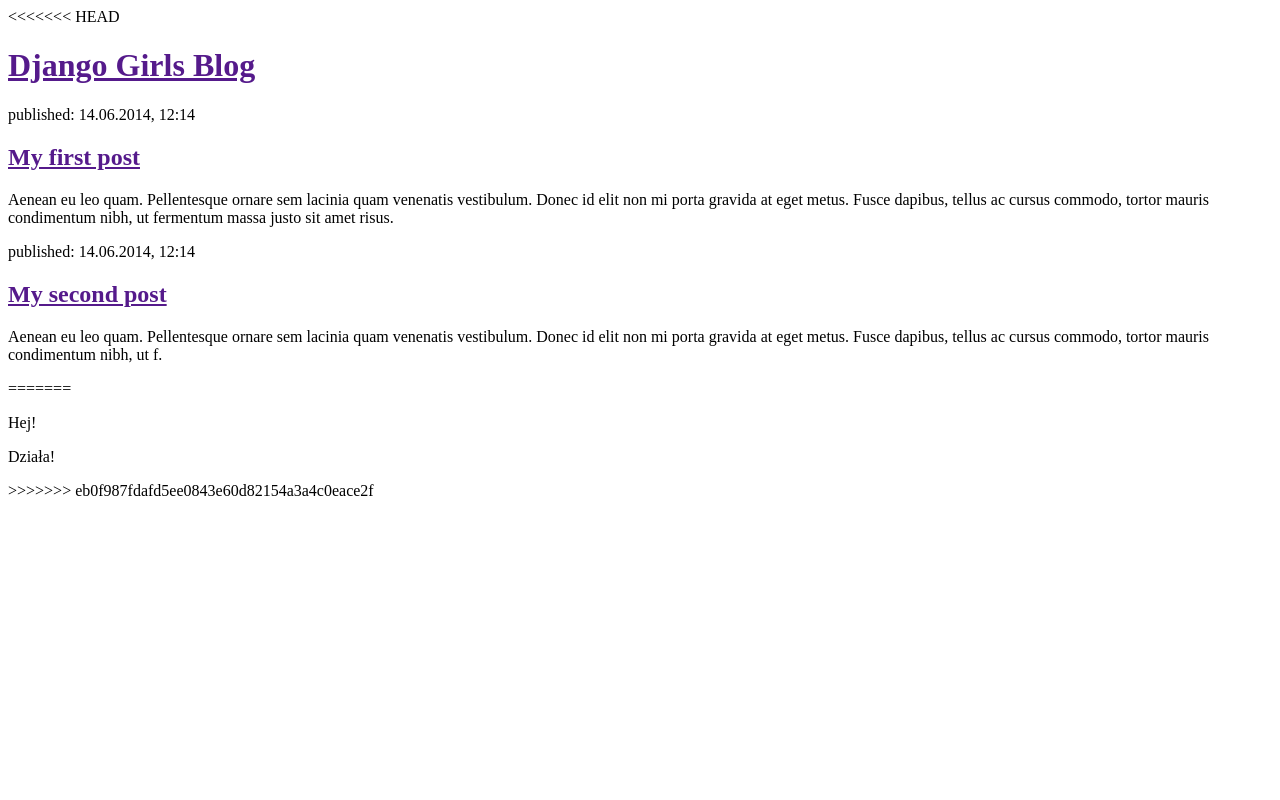
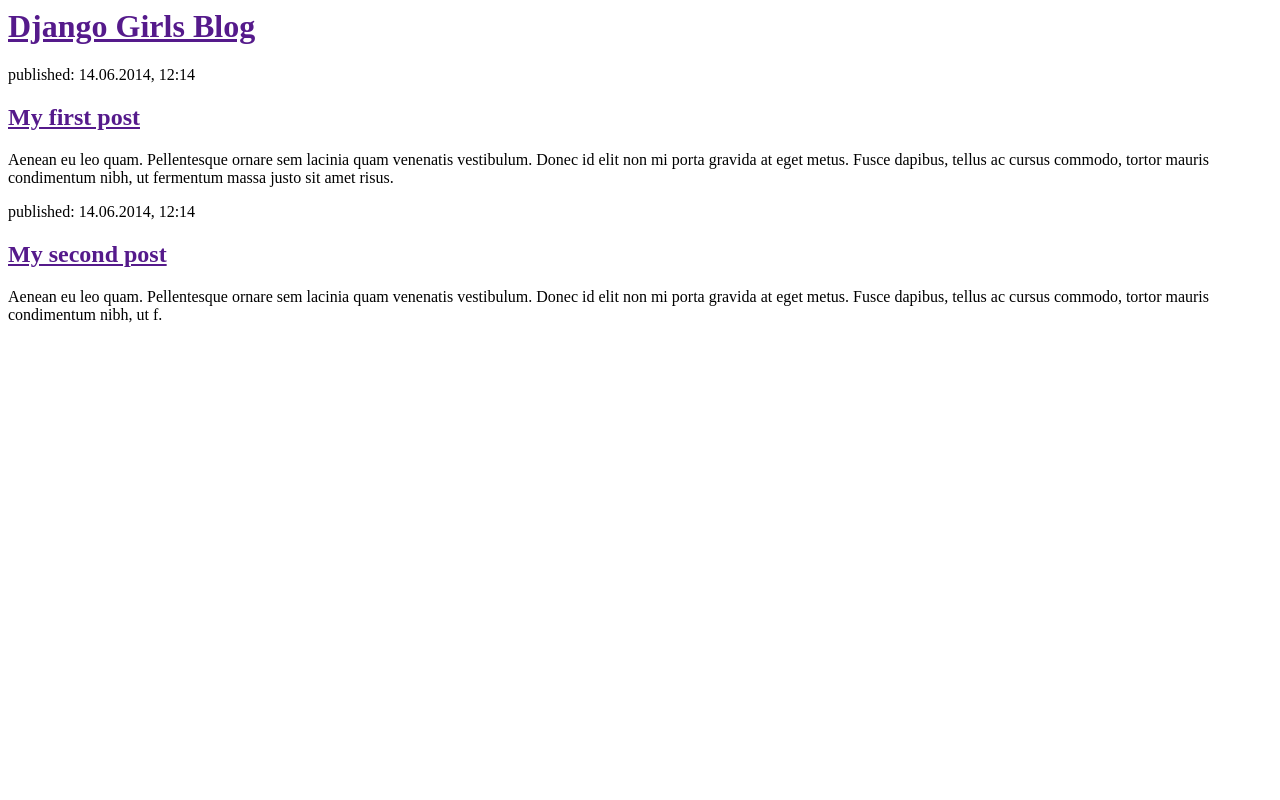
Before and after one commit to sensimila/my-first-blog, a Django app: page / in a window 1280 px wide. Run offline with Django 3.2, Linux system fonts and the light colour scheme.

Commit message:
Zmiany globalne.

```diff
--- a/blog/templates/blog/post_list.html
+++ b/blog/templates/blog/post_list.html
@@ -1,5 +1,4 @@
 <html>
-<<<<<<< HEAD
     <head>
         <title>Django Girls blog</title>
     </head>
@@ -20,8 +19,4 @@
             <p>Aenean eu leo quam. Pellentesque ornare sem lacinia quam venenatis vestibulum. Donec id elit non mi porta gravida at eget metus. Fusce dapibus, tellus ac cursus commodo, tortor mauris condimentum nibh, ut f.</p>
         </div>
     </body>
-=======
-    <p>Hej!</p>
-    <p>Działa!</p>
->>>>>>> eb0f987fdafd5ee0843e60d82154a3a4c0eace2f
 </html>
```
